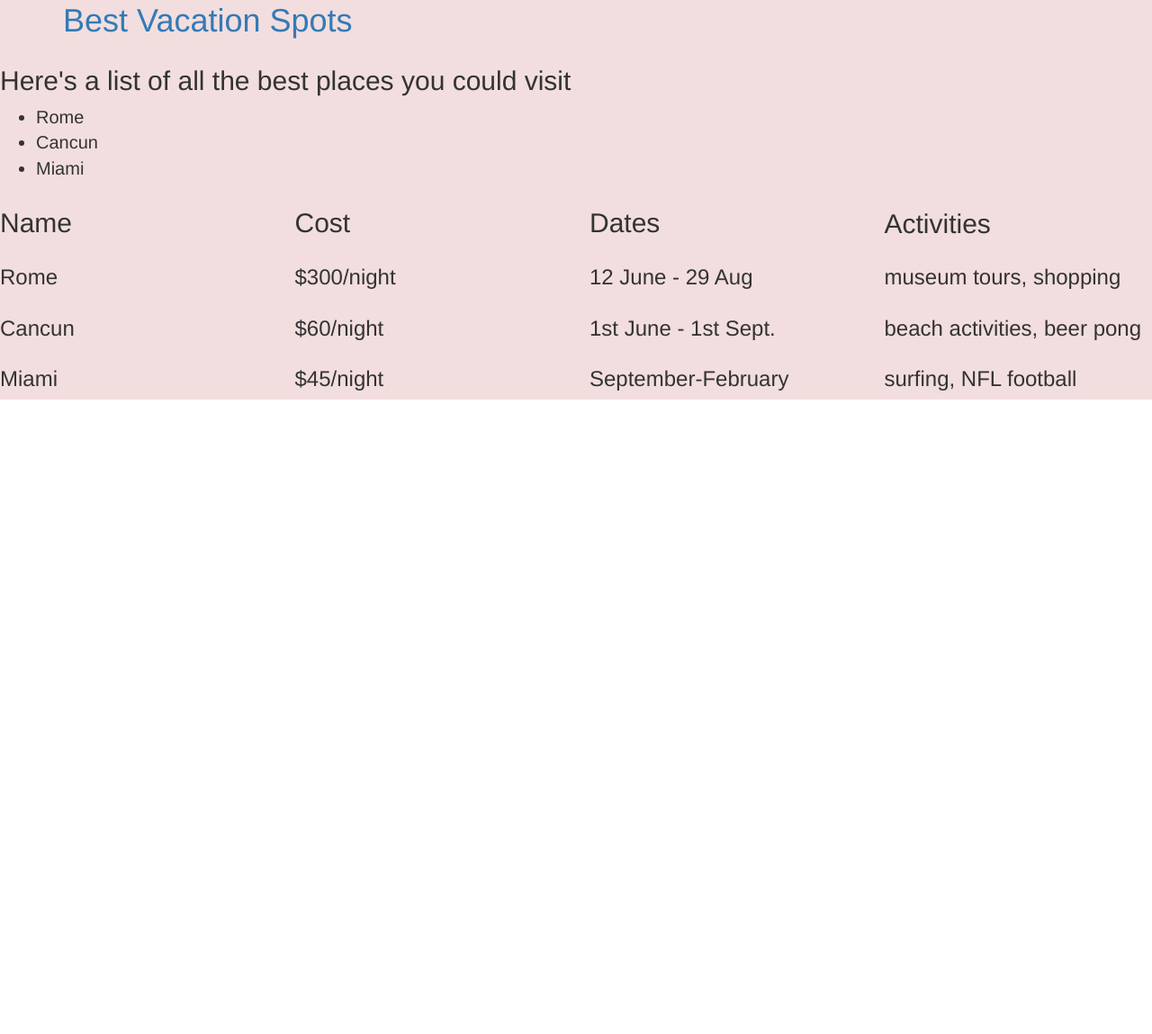
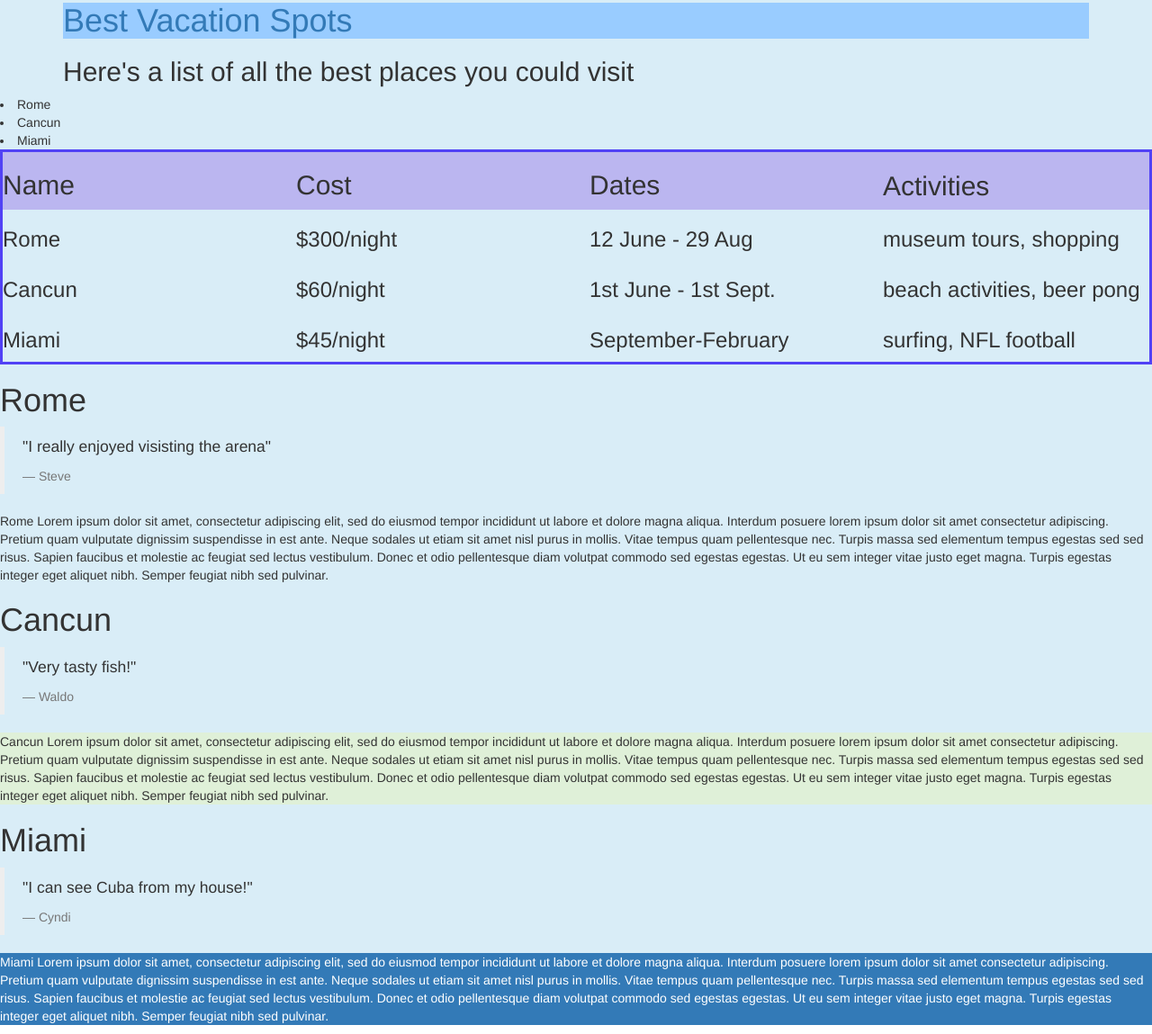
Before and after one commit to mashachicken/vacation, a plain HTML site: page index.html in a window 1280 px wide. Shown: the part 17-1166 px from the top of the page at 90% size. Before the commit the page ends 800 px from the top, so only its background shows below. Drawn offline with Linux system fonts and the light colour scheme.

Commit message:
add background and border  styling

```diff
--- a/css/styles.css
+++ b/css/styles.css
@@ -1,3 +1,13 @@
-ul {
-  font-size: 20px
+.header{
+  background-color: #99ccff;
 }
+
+
+.subheader {
+  background-color: #bbb6f0;
+}
+
+.container1 {
+  border-style: solid;
+  border-color: #5142f5;
+}
--- a/index.html
+++ b/index.html
@@ -9,20 +9,27 @@
 
 
   <body>
-    <div class="bg-danger">
+    <div class="bg-info">
       <div class="container">
         <div class="text-primary">
+    <div class="header">
+
+
           <h1> Best Vacation Spots </h1>
         </div>
       </div>
       <h2> Here's a list of all the best places you could visit </h2>
+    </div>
 
+    <div class="list"
       <ul>
         <li> Rome </li>
         <li> Cancun </li>
         <li> Miami </li>
       </ul>
-
+    </div>
+    <div class="container1">
+    <div class="subheader">
       <div class="row">
         <div class="col-lg-3">
           <h2>Name</h2>
@@ -39,8 +46,9 @@
           <h2>Activities</h2>
         </div>
       </div>
+    </div>
 
-
+    <div class="Romepackage">
       <div class="row">
         <div class="col-lg-3">
           <h3>Rome</h3>
@@ -55,8 +63,10 @@
           <h3>museum tours, shopping</h3>
         </div>
       </div>
+    </div>
 
 
+    <div class="Cancunpackage">
       <div class="row">
         <div class="col-lg-3">
           <h3>Cancun</h3>
@@ -71,8 +81,10 @@
           <h3>beach activities, beer pong</h3>
         </div>
       </div>
+    </div>
 
 
+    <div class="Miamipackage">
       <div class="row">
         <div class="col-lg-3">
           <h3>Miami</h3>
@@ -87,16 +99,62 @@
           <h3>surfing, NFL football</h3>
         </div>
       </div>
+    </div>
+  </div>
 
 
+  <div class="Romeinfo">
+    <h1>Rome</h1>
+    <blockquote>
+      <p>
+        "I really enjoyed visisting the arena"
+      </p>
+      <footer>Steve</footer>
+
+    </blockquote>
+
+    <div class="bg-info">
+      <p>
+        Rome Lorem ipsum dolor sit amet, consectetur adipiscing elit, sed do eiusmod tempor incididunt ut labore et dolore magna aliqua. Interdum posuere lorem ipsum dolor sit amet consectetur adipiscing. Pretium quam vulputate dignissim suspendisse in est ante. Neque sodales ut etiam sit amet nisl purus in mollis. Vitae tempus quam pellentesque  nec. Turpis massa sed elementum tempus egestas sed sed risus. Sapien faucibus et molestie ac feugiat sed lectus vestibulum. Donec et odio pellentesque diam volutpat commodo sed egestas egestas. Ut eu sem  integer vitae justo eget magna. Turpis egestas integer eget aliquet  nibh. Semper feugiat nibh sed pulvinar.
+      </p>
+    </div>
+  </div>
 
 
+    <div class="Cancuninfo">
+      <h1>Cancun</h1>
+      <blockquote>
+        <p>"Very tasty fish!"</p>
+        <footer>Waldo</footer>
+      </blockquote>
 
+      <div class="bg-success">
+        <p>
+          Cancun Lorem ipsum dolor sit amet, consectetur adipiscing elit, sed do eiusmod tempor incididunt ut labore et dolore magna aliqua. Interdum posuere lorem ipsum dolor sit amet consectetur adipiscing. Pretium quam  vulputate dignissim suspendisse in est ante. Neque sodales ut etiam sit  amet nisl purus in mollis. Vitae tempus quam pellentesque nec. Turpis  massa sed elementum tempus egestas sed sed risus. Sapien faucibus et molestie ac feugiat sed lectus vestibulum. Donec et odio pellentesque  diam volutpat commodo sed egestas egestas. Ut eu sem integer vitae justo eget magna. Turpis egestas integer eget aliquet nibh. Semper feugiat nibh sed pulvinar.
+        </p>
+      </div>
+    </div>
+
+
+    <div class="Miamiinfo">
+  <h1>Miami</h1>
+  <blockquote>
+    <p>
+      "I can see Cuba from my house!"
+    </p>
+    <footer>Cyndi</footer>
+
+  </blockquote>
+  <div class="bg-primary ">
+    <p>
+      Miami Lorem ipsum dolor sit amet, consectetur adipiscing elit, sed do eiusmod tempor incididunt ut labore et dolore magna aliqua. Interdum posuere lorem ipsum dolor sit amet consectetur adipiscing. Pretium quam vulputate dignissim suspendisse in est ante. Neque sodales ut etiam sit amet nisl purus in mollis. Vitae tempus quam pellentesque nec. Turpis massa sed elementum tempus egestas sed sed risus. Sapien faucibus et molestie ac feugiat sed lectus vestibulum. Donec et odio pellentesque diam volutpat commodo sed egestas egestas. Ut eu sem integer vitae justo eget magna. Turpis egestas integer eget aliquet nibh. Semper feugiat nibh sed pulvinar.
+    </p>
+  </div>
+</div>
 
 
 
         </div>
-
       </div>
     </div>
   </body>
```
Lines whose indentation alone changed are shown as unchanged.
